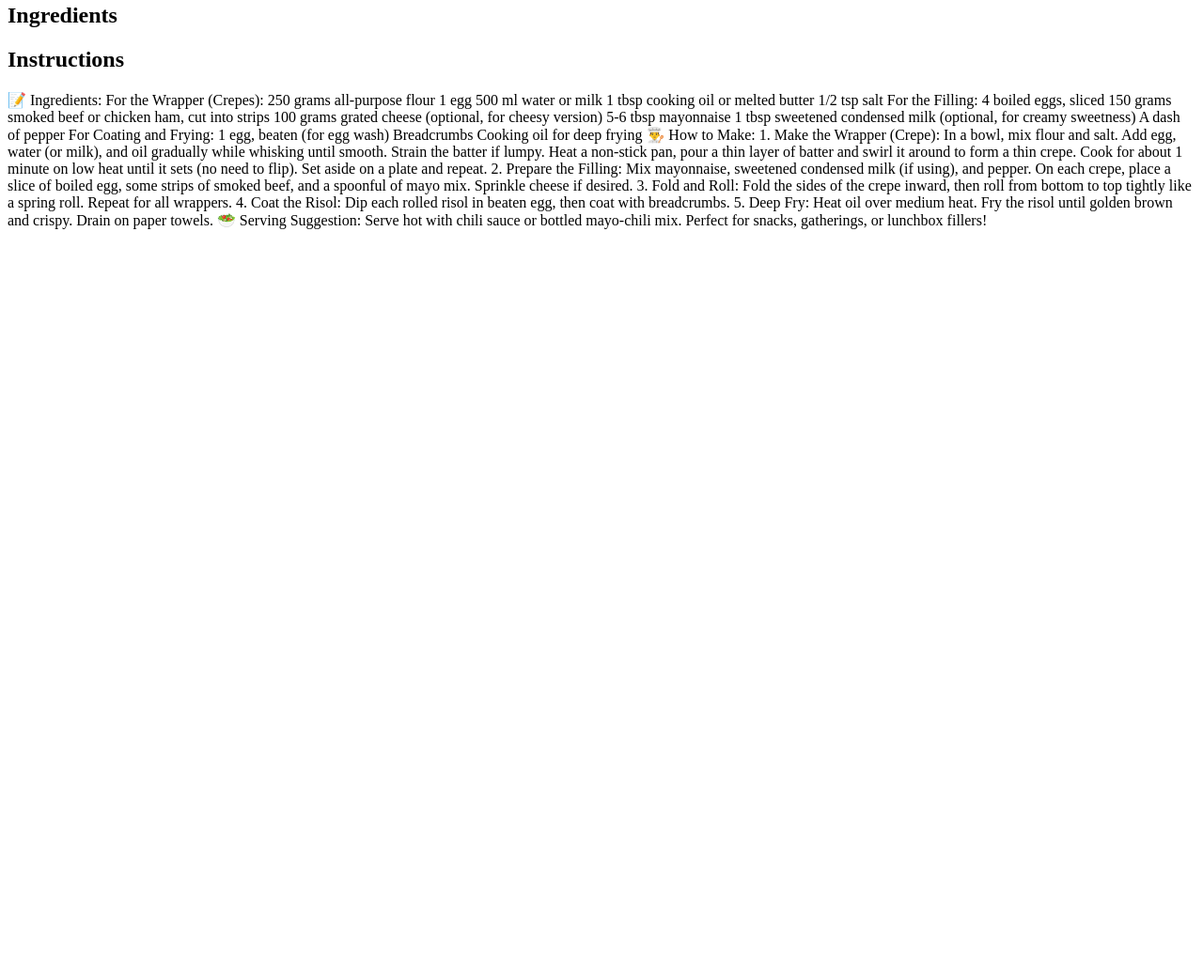
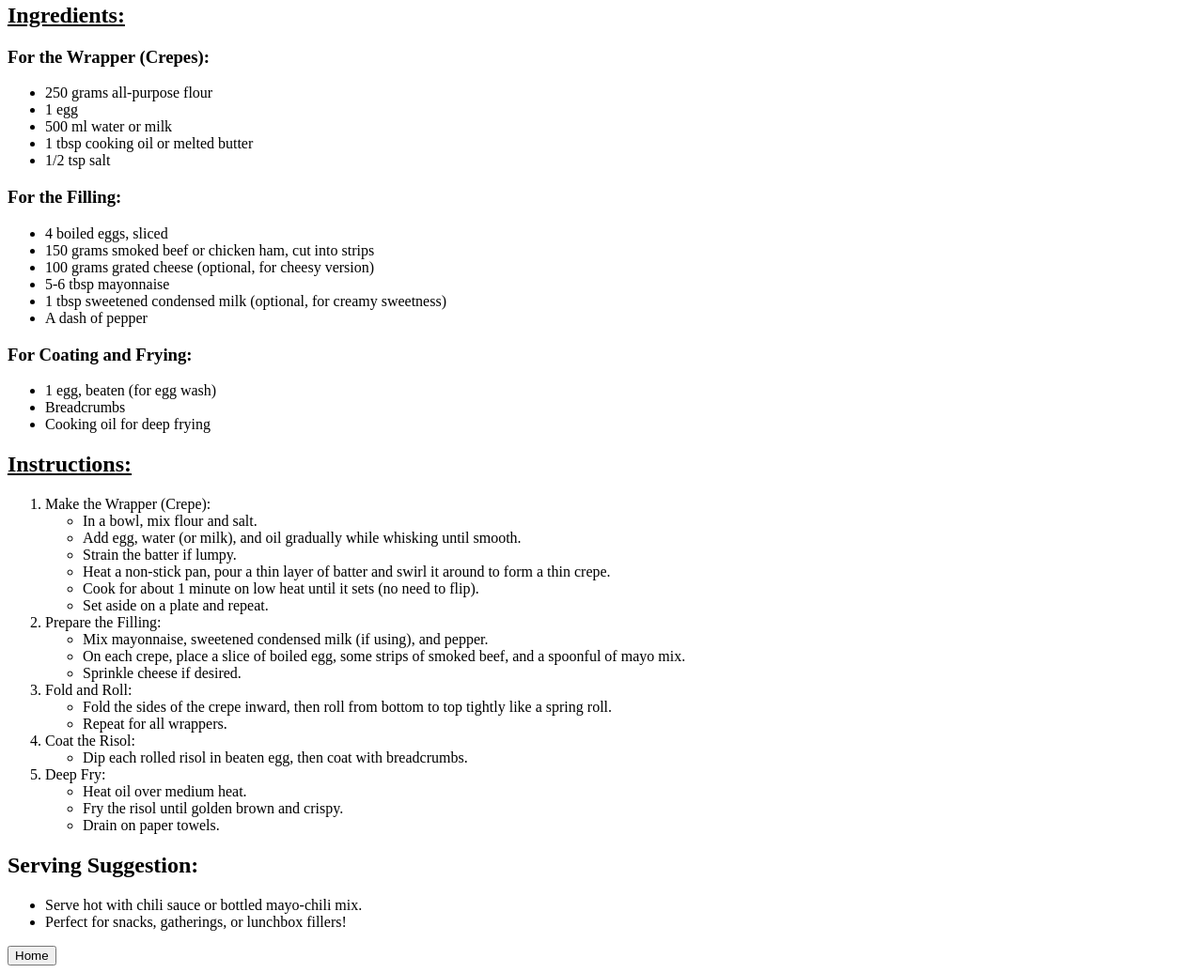
Before and after one commit to zaynalkhlid/odin-recipe, a plain HTML site: page recipes/risol.html in a window 1280 px wide. Shown: the part 269-1305 px from the top of the page at 94% size. Before the commit the page ends 800 px from the top, so only its background shows below. Drawn offline with Linux system fonts and the light colour scheme.

Commit message:
final project recipe

```diff
--- a/recipes/risol.html
+++ b/recipes/risol.html
@@ -9,82 +9,81 @@
     <h1>Risol Mayo</h1>
     <img src="risolmayo.jpeg" alt="risolmayo">
 
-       <h2>Ingredients</h2>
-    <h2>Instructions</h2>
+       <h2><u>Ingredients:</u></h2>
+<h3>For the Wrapper (Crepes):</h3>
+<ul>
+<li>250 grams all-purpose flour</li>
+<li>1 egg</li>
+<li>500 ml water or milk</li>
+<li>1 tbsp cooking oil or melted butter</li>
+<li>1/2 tsp salt    </li>
+</ul>
 
-    📝 Ingredients:
-For the Wrapper (Crepes):
-250 grams all-purpose flour
+<h3>For the Filling:</h3>
+<ul>
+<li>4 boiled eggs, sliced</li>
+<li>150 grams smoked beef or chicken ham, cut into strips</li>
+<li>100 grams grated cheese (optional, for cheesy version)</li>
+<li>5-6 tbsp mayonnaise</li>
+<li>1 tbsp sweetened condensed milk (optional, for creamy sweetness)</li>
+<li>A dash of pepper</li>
+</ul>
 
-1 egg
+<h3>For Coating and Frying:</h3>
+<ul>
+<li>1 egg, beaten (for egg wash)</li>
+<li>Breadcrumbs</li>
+<li>Cooking oil for deep frying</li>
+</ul>
 
-500 ml water or milk
+<h2><u>Instructions:</u></h2>
 
-1 tbsp cooking oil or melted butter
+<ol>
+<li>Make the Wrapper (Crepe):</li>
+<ul>
+<li>In a bowl, mix flour and salt.</li>
+<li>Add egg, water (or milk), and oil gradually while whisking until smooth.</li>
+<li>Strain the batter if lumpy.</li>
+<li>Heat a non-stick pan, pour a thin layer of batter and swirl it around to form a thin crepe.</li>
+<li>Cook for about 1 minute on low heat until it sets (no need to flip).</li>
+<li>Set aside on a plate and repeat.</li>
+</ul>
 
-1/2 tsp salt
+<li>Prepare the Filling:</li>
+<ul>
+<li>Mix mayonnaise, sweetened condensed milk (if using), and pepper.</li>
+<li>On each crepe, place a slice of boiled egg, some strips of smoked beef, and a spoonful of mayo mix.</li>
+<li>Sprinkle cheese if desired.</li>
+</ul>
 
-For the Filling:
-4 boiled eggs, sliced
+<li>Fold and Roll:</li>
+<ul>
+<li>Fold the sides of the crepe inward, then roll from bottom to top tightly like a spring roll.</li>
+<li>Repeat for all wrappers.</li>
+</ul>
 
-150 grams smoked beef or chicken ham, cut into strips
+<li>Coat the Risol:</li>
+<ul>
+<li>Dip each rolled risol in beaten egg, then coat with breadcrumbs.</li>
+</ul>
 
-100 grams grated cheese (optional, for cheesy version)
 
-5-6 tbsp mayonnaise
+<li>Deep Fry:</li>
+<ul>
+<li>Heat oil over medium heat.</li>
+<li>Fry the risol until golden brown and crispy.</li>
+<li>Drain on paper towels.</li>
+</ul>
 
-1 tbsp sweetened condensed milk (optional, for creamy sweetness)
+</ol>
 
-A dash of pepper
+<h2>Serving Suggestion:</h2>
+<ul>
+<li>Serve hot with chili sauce or bottled mayo-chili mix.</li>
+<li>Perfect for snacks, gatherings, or lunchbox fillers!</li>
+</ul>
 
-For Coating and Frying:
-1 egg, beaten (for egg wash)
-
-Breadcrumbs
-
-Cooking oil for deep frying
-
-👨‍🍳 How to Make:
-1. Make the Wrapper (Crepe):
-In a bowl, mix flour and salt.
-
-Add egg, water (or milk), and oil gradually while whisking until smooth.
-
-Strain the batter if lumpy.
-
-Heat a non-stick pan, pour a thin layer of batter and swirl it around to form a thin crepe.
-
-Cook for about 1 minute on low heat until it sets (no need to flip).
-
-Set aside on a plate and repeat.
-
-2. Prepare the Filling:
-Mix mayonnaise, sweetened condensed milk (if using), and pepper.
-
-On each crepe, place a slice of boiled egg, some strips of smoked beef, and a spoonful of mayo mix.
-
-Sprinkle cheese if desired.
-
-3. Fold and Roll:
-Fold the sides of the crepe inward, then roll from bottom to top tightly like a spring roll.
-
-Repeat for all wrappers.
-
-4. Coat the Risol:
-Dip each rolled risol in beaten egg, then coat with breadcrumbs.
-
-5. Deep Fry:
-Heat oil over medium heat.
-
-Fry the risol until golden brown and crispy.
-
-Drain on paper towels.
-
-🥗 Serving Suggestion:
-Serve hot with chili sauce or bottled mayo-chili mix.
-
-Perfect for snacks, gatherings, or lunchbox fillers!
-
+<button onclick="location.href='../index.html'">Home</button>
 
 
 </body>
```
Also changed, not shown: recipes/geprek.html (+55 -53 lines), recipes/satay.html (+35 -33 lines).
